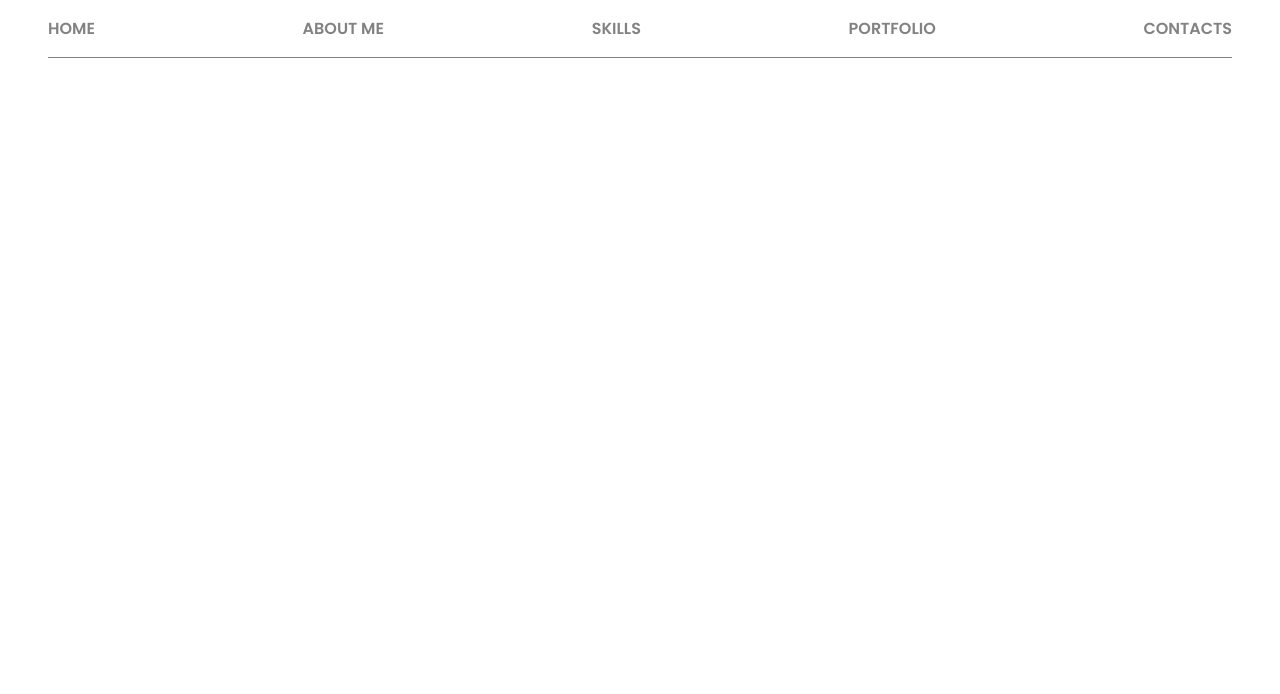
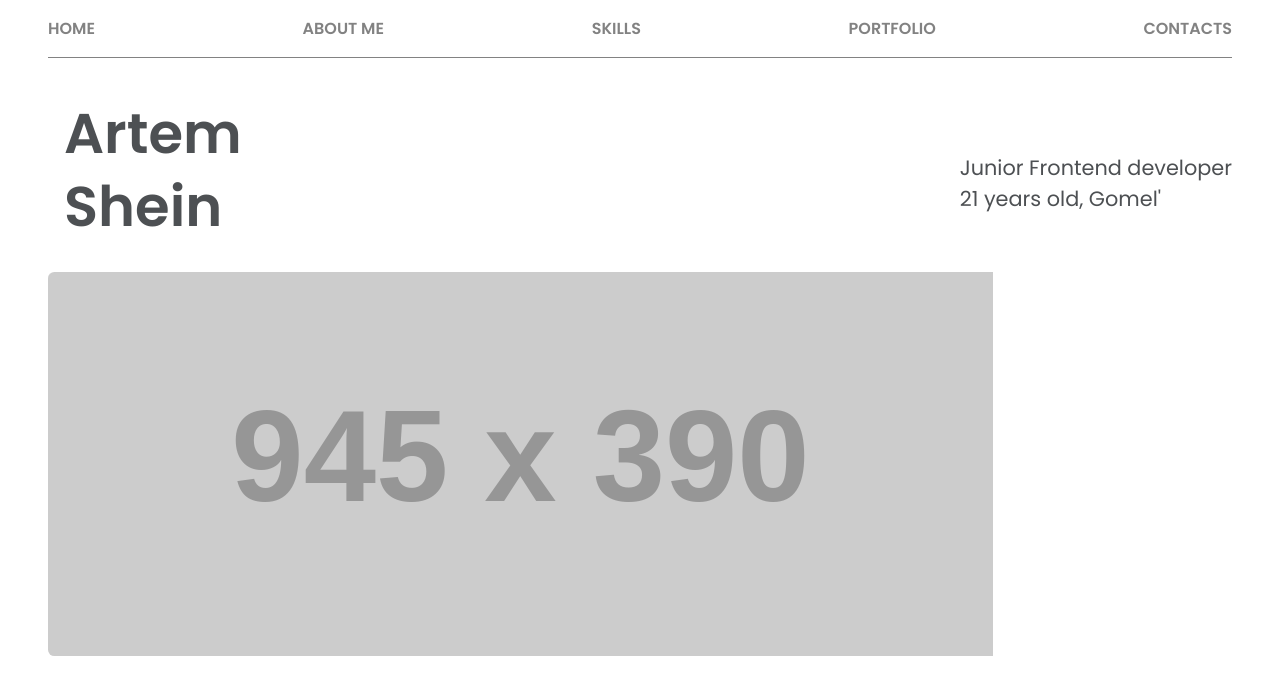
Before and after one commit to Art3mka/rsschool-cv, a plain HTML site: page index.html in a window 1280 px wide. Drawn offline with Linux system fonts and the light colour scheme; placeholder pictures from the web are drawn by us.

Commit message:
feat: add home section

```diff
--- a/CSS/style.css
+++ b/CSS/style.css
@@ -59,8 +59,33 @@ body {
     color: #070707;
   }
 
-  /*HEADER*/
   .header__inner {
     padding: 1rem 0;
     border-bottom: 1px solid #828282;
   }
+
+  /*-----------HOME-----------*/
+  .home {
+    padding: 2.5rem 0 6.5rem 0;
+  }
+  .home__text {
+    display: flex;
+    justify-content: space-between;
+    padding-bottom: 1.8rem;
+  }
+  .home__name {
+    font-size: 3.5rem;
+    font-weight: 700;
+    line-height: 1.3;
+    padding-left: 1rem;
+  }
+  .home__about {
+    padding-top: 3.4rem;
+    font-size: 1.3rem;
+  }
+
+  .home__img {
+    height: 24rem;
+    border-radius: 0.4rem;
+    overflow: hidden;
+  }
--- a/index.html
+++ b/index.html
@@ -26,5 +26,18 @@
         </div>
     </header>
 
+    <div class="home" id="home">
+        <div class="container">
+            <div class="home__text">
+                <div class="home__name">Artem <br>Shein</div>
+                <div class="home__about">Junior Frontend developer <br>
+                    21 years old, Gomel'</div>
+            </div>
+            <div class="home__img">
+                <img src="https://via.placeholder.com/945x390?text=Photo+is+coming+soon" alt="my_photo">
+            </div>
+        </div>
+    </div>
+
 </body>
 </html>
```
